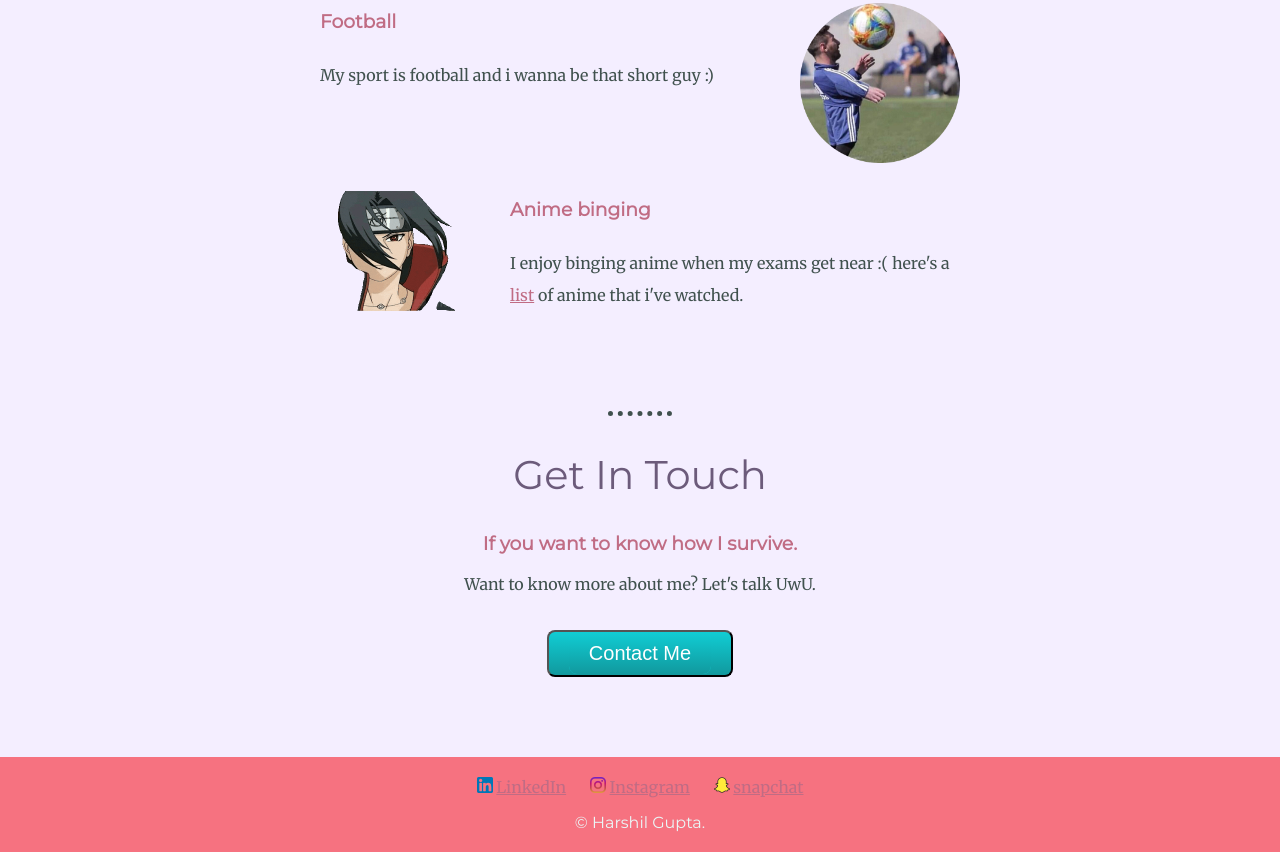
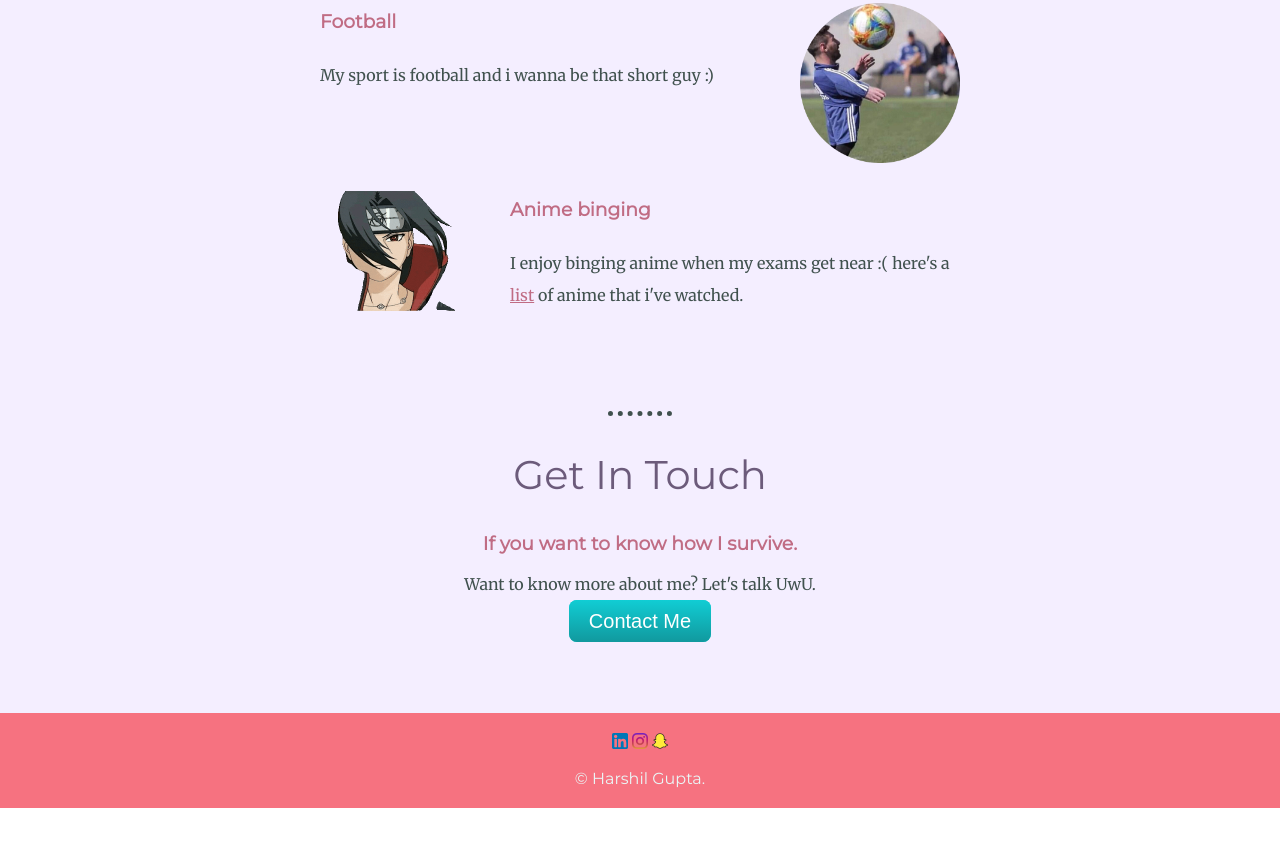
Before and after one commit to quazimo1/My_site_level_1, a plain HTML site: page index.html in a window 1280 px wide. Shown: the part 1498-2350 px from the top of the page. After the commit the page ends 2306 px from the top, so only its background shows below. Drawn offline with Linux system fonts and the light colour scheme.

Commit message:
Update index.html

```diff
--- a/index.html
+++ b/index.html
@@ -51,18 +51,18 @@
       <h2>Get In Touch</h2>
       <h3>If you want to know how I survive.</h3>
       <p>Want to know more about me? Let's talk UwU.</p>
-      <button class="btn"><a class="btn" href="mailto:harshilgpta2003@gmail.com">Contact Me</a></button>
+      <a class="btn" href="mailto:harshilgpta2003@gmail.com">Contact Me</a>
     </div>
   </div>
   <div class="bottom-container">
-    <img src="images/linkedin.png" alt="linkdin logo">
-    <a class="footer-link" href="https://www.linkedin.com/in/harshil-gupta-42789421a/">LinkedIn</a>
-    &emsp;
-    <img src="images/instagram.png" alt="instagram logo">
-    <a class="footer-link" href="https://www.instagram.com/140rsh1l/">Instagram</a>
-    &emsp;
-    <img src="images/snapchat.png" alt="snap lgog">
-    <a class="footer-link" href="https://www.snapchat.com/add/whyppitch?share_id=Ln-nPShOD1w&locale=en-IN">snapchat</a>
+
+    <a class="footer-link" href="https://www.linkedin.com/in/harshil-gupta-42789421a/"><img class="logo" src="images/linkedin.png" alt="linkdin logo"></a>
+
+
+    <a class="footer-link" href="https://www.instagram.com/140rsh1l/"><img class="logo" src="images/instagram.png" alt="instagram logo"></a>
+
+
+    <a class="footer-link" href="https://www.snapchat.com/add/whyppitch?share_id=Ln-nPShOD1w&locale=en-IN"><img class="logo" src="images/snapchat.png" alt="snap lgog"></a>
     <p class="copyright">© Harshil Gupta.</p>
   </div>
 
```
